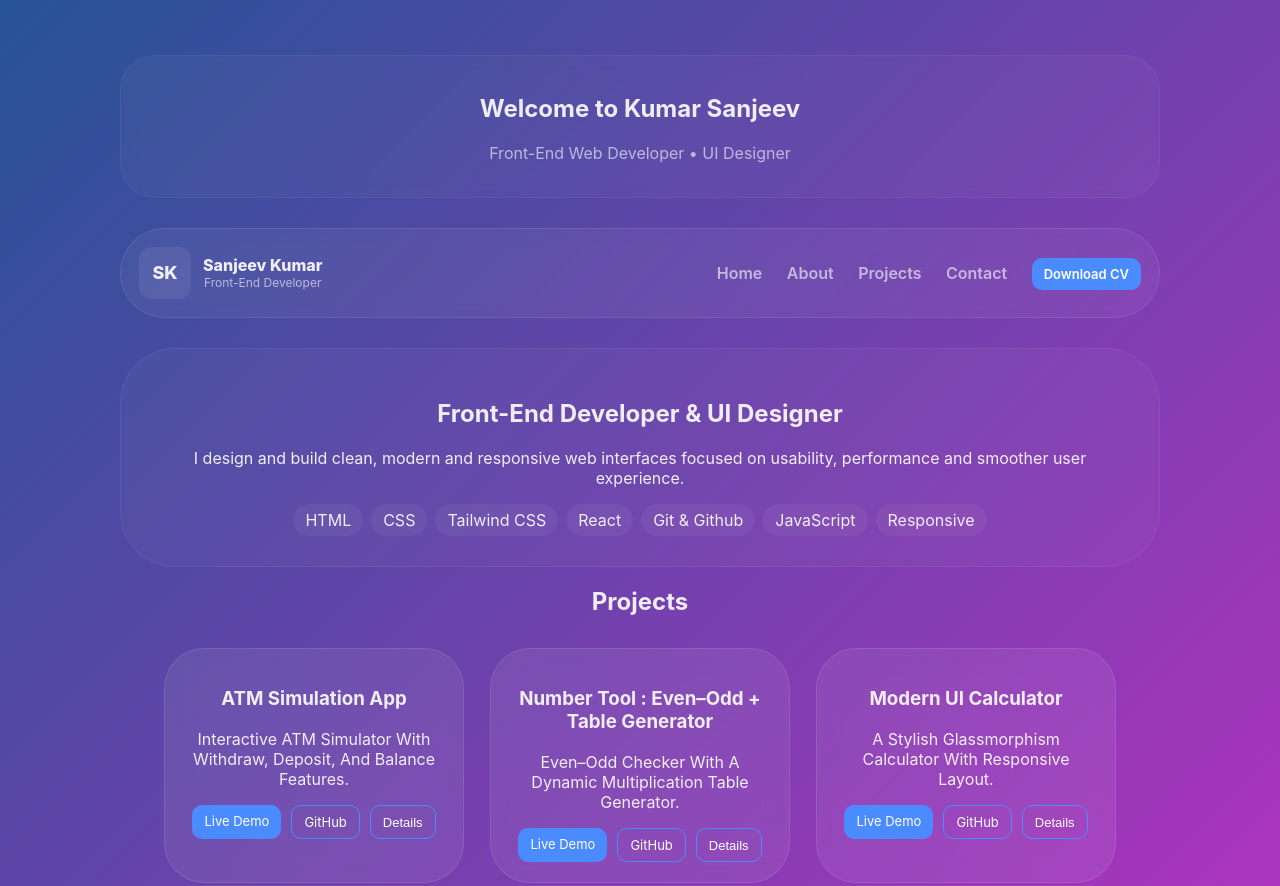
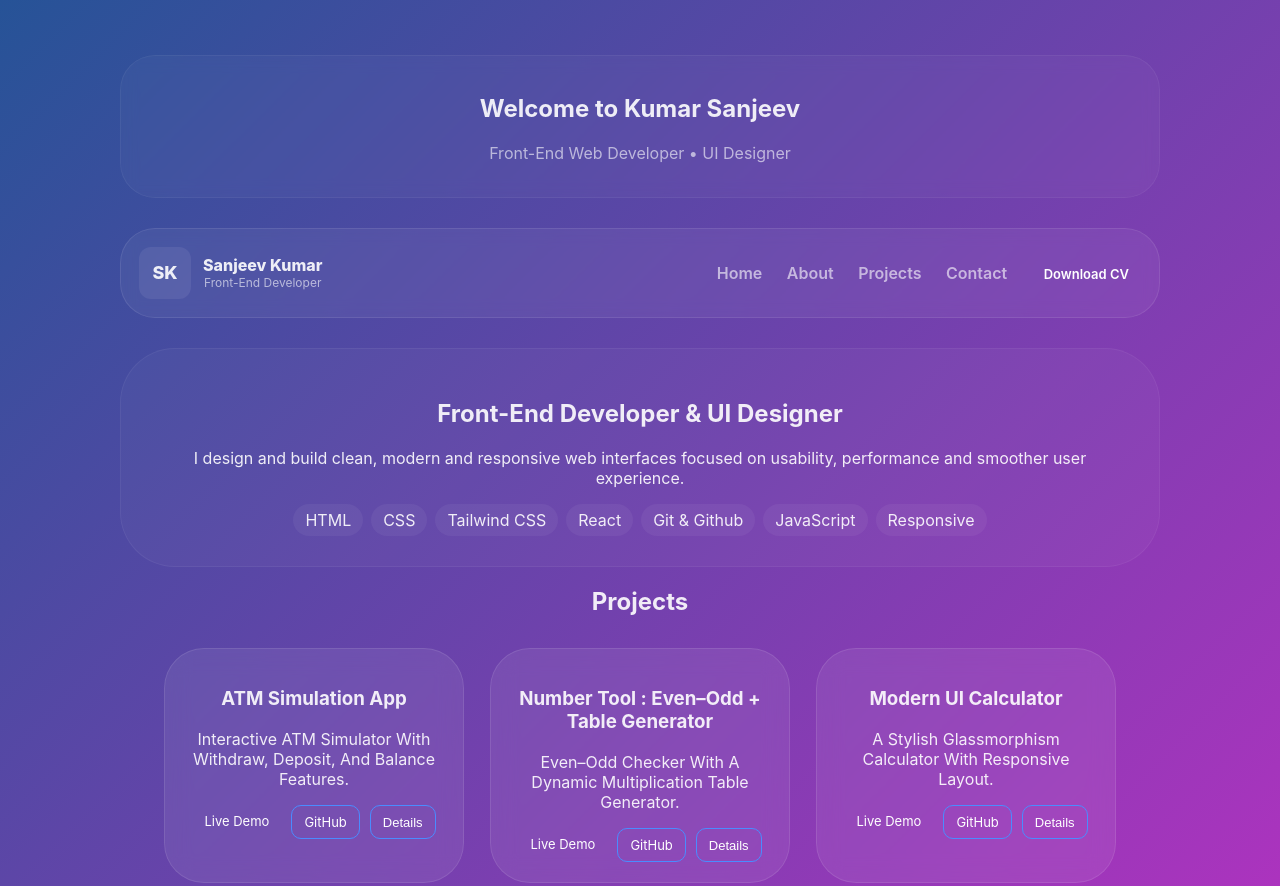
Before and after one commit to kumarsanjeev1950/kumarsanjeev, a plain HTML site: page index.html in a window 1280 px wide. Shown: the top 886 px of the page. Drawn offline with Linux system fonts and the light colour scheme.

Commit message:
Update style.css

```diff
--- a/style.css
+++ b/style.css
@@ -39,7 +39,7 @@ header {
   justify-content: space-between;
   align-items: center;
   padding: 18px;
-  border-radius: 45px;
+  border-radius: 35px;
   backdrop-filter: blur(8px);
   background: rgba(255, 255, 255, 0.05);
   border: 1px solid rgba(255, 255, 255, 0.09);
@@ -148,7 +148,7 @@ nav a:hover {
 .btn {
   padding: 8px 12px;
   border-radius: 10px;
-  background: #4a8cff;
+  background: transparent;
   border-color: white;
   color: white;
   text-decoration: none;
```
